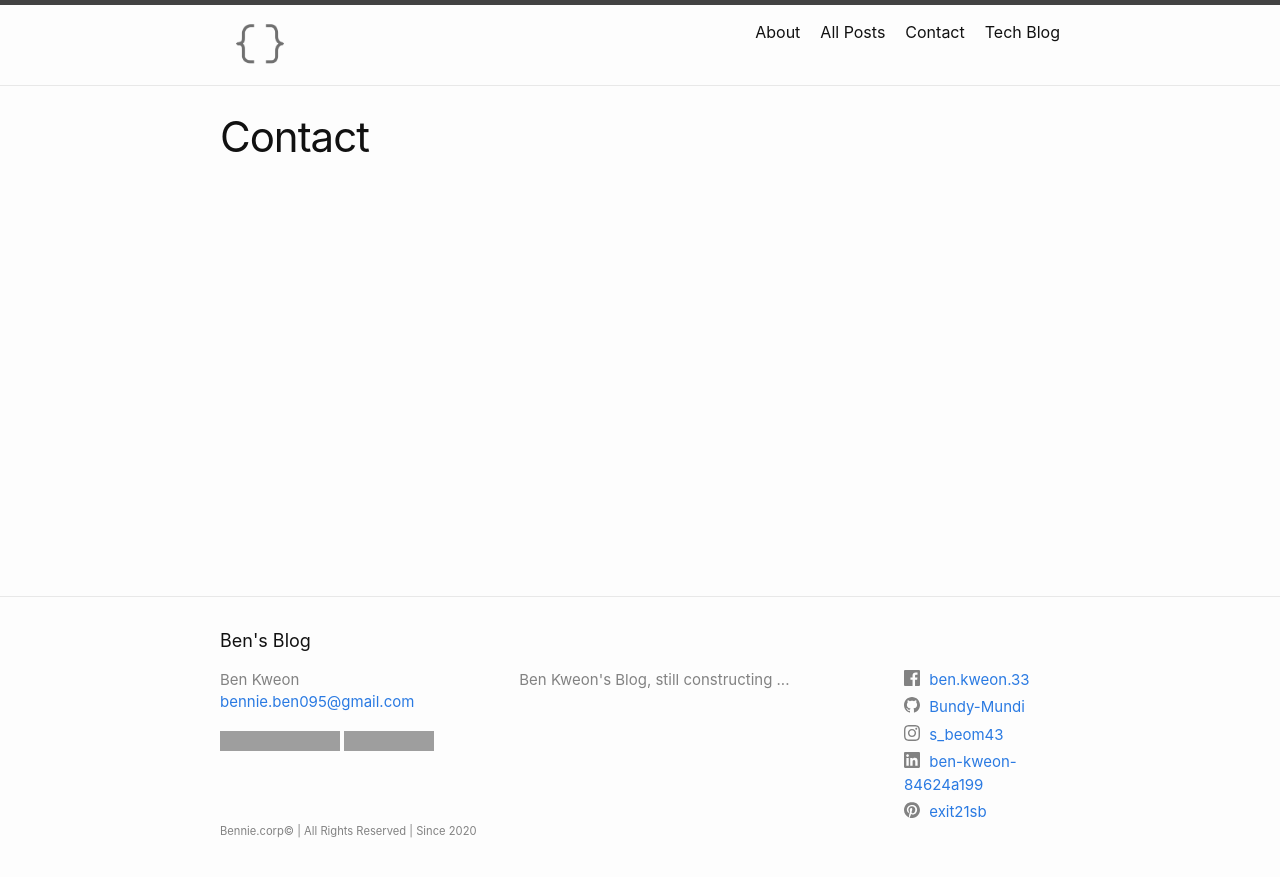
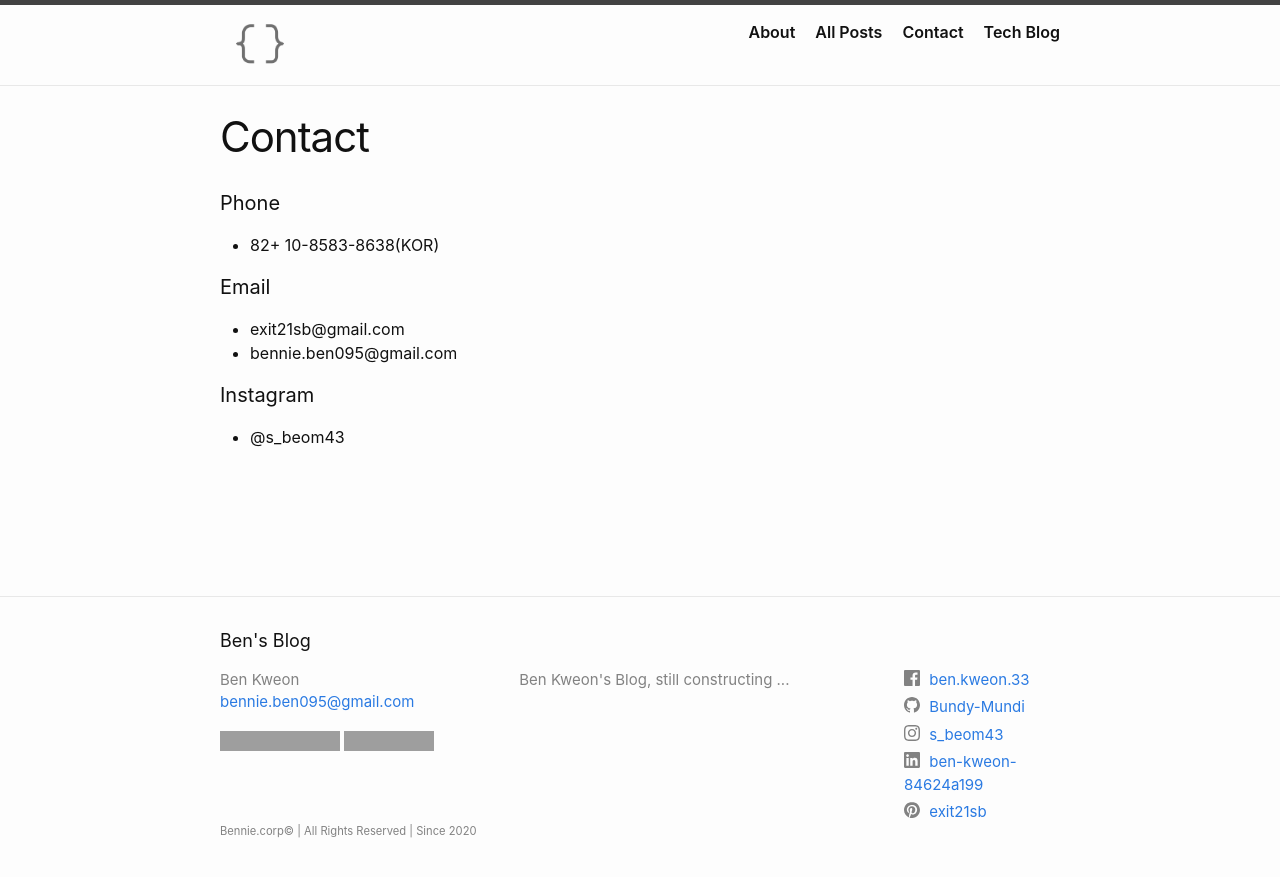
Before and after one commit to Bundy-Mundi/ben, a Jekyll site: the page built from docs/contact.markdown, in a window 1280 px wide. Shown: the top 877 px of the page. Built offline with Jekyll 4.4.1, drawn with Linux system fonts in a browser that asks for light colours; nearby versions of some CDN libraries; grey boxes are pictures that could not be loaded.

Commit message:
Edit Contact Page

```diff
--- a/docs/_includes/head.html
+++ b/docs/_includes/head.html
@@ -4,6 +4,7 @@
   <meta name="viewport" content="width=device-width, initial-scale=1">
   {%- seo -%}
   <link rel="stylesheet" href="{{ "/assets/main.css" | relative_url }}">
+  <link rel="stylesheet" href="https://use.fontawesome.com/releases/v5.11.2/css/all.css">
   {%- feed_meta -%}
   {%- if jekyll.environment == 'production' and site.google_analytics -%}
     {%- include google-analytics.html -%}
--- a/docs/_includes/header.html
+++ b/docs/_includes/header.html
@@ -27,10 +27,11 @@
           {%- for path in page_paths -%}
             {%- assign my_page = site.pages | where: "path", path | first -%}
             {%- if my_page.title -%}
-            <a class="page-link" href="{{ my_page.url | relative_url }}">{{ my_page.title | escape }}</a>
+            <a style="font-weight: 600;" class="page-link" href="{{ my_page.url | relative_url }}">{{ my_page.title | escape }}</a>
             {%- endif -%}
           {%- endfor -%}
         </div>
+
       </nav>
     {%- endif -%}
   </div>
--- a/docs/contact.markdown
+++ b/docs/contact.markdown
@@ -2,3 +2,13 @@
 layout: page
 title: Contact
 ---
+
+#### Phone
+- 82+ 10-8583-8638(KOR)
+
+#### Email
+- exit21sb@gmail.com
+- bennie.ben095@gmail.com
+
+#### Instagram
+- @s_beom43
```
